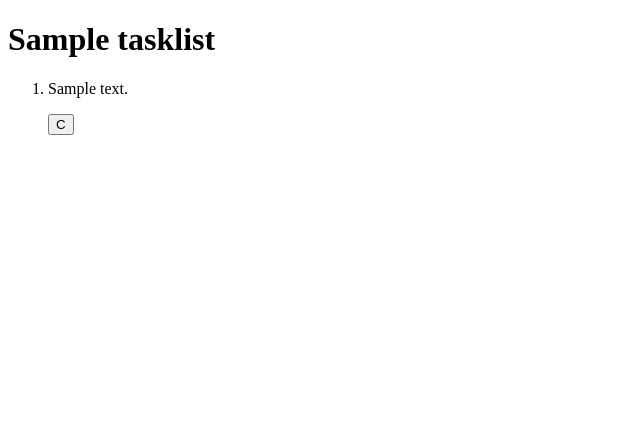
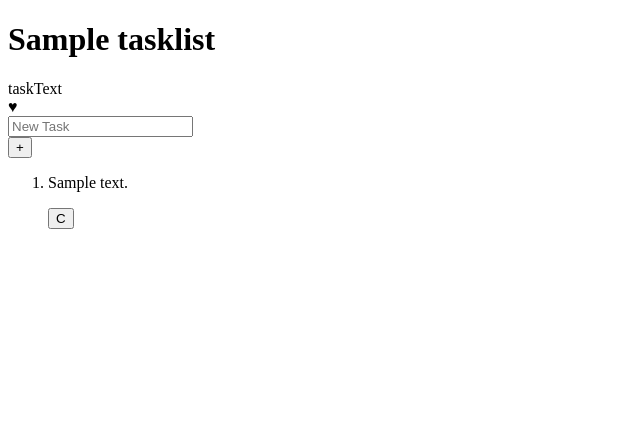
Before and after one commit to syminical/BeyondMD-dockerized-Django-Postgres-Twilio-App, a Django app: page /list/1 in a window 1280 px wide. Shown: the top 428 px of the page, without its empty margins (0-640 px from the left). Run offline with Django 3.2, Linux system fonts and the light colour scheme; tables that the repository leaves empty hold one stand-in row (values such as "Sample post").

Commit message:
implemented user story 1(Tasks)
Added a form in list.html to enable new task additions, and a new view (addTask) to handle it.

```diff
--- a/notes/templates/notes/list.html
+++ b/notes/templates/notes/list.html
@@ -21,6 +21,31 @@
       <div class="d-flex justify-content-center align-items-center" style="height: 100vh;">
         <div class="text-center">
             <h1>{{ tasklist.name }}</h1>
+            <div class="new-list">
+                {% if error_message %}
+                    <p>{{ error_message }}</p>
+                {% endif %}
+                <form class="row row-cols-lg-auto g-3 align-items-center" action="{% url 'notes:addTask' tasklist.id %}" method="post">
+                    {% csrf_token %}
+                    <div class="col-12">
+                      <label class="visually-hidden" for="inlineFormInputGroupTaskText">taskText</label>
+                      <div class="input-group">
+                        <div class="input-group-text">♥</div>
+                        <input
+                          type="text"
+                          class="form-control"
+                          id="inlineFormInputGroupTaskText"
+                          placeholder="New Task"
+                          name='newTaskText'
+                        />
+                      </div>
+                    </div>
+                    <div class="col-12">
+                        <button type="submit" class="btn btn-primary">+</button>
+                    </div>
+                </form>
+            </div>
+            <div class="tasks">
                 {% if tasklist.tasks > 0 %}
                     <ol>
                         {% for task in tasklist.task_set.all %}
@@ -43,6 +68,7 @@
             </div>
         </div>
       </div>
+    </div>
     <!-- End your project here-->
 
     <!-- MDB -->
--- a/notes/urls.py
+++ b/notes/urls.py
@@ -12,5 +12,6 @@ urlpatterns = [
     path('renameList/<int:pk>', views.RenameListView.as_view(), name='renameList'),
     path('updateListName/<int:list_id>', views.updateListName, name='updateListName'),
     # tasks
-    path('toggleTask/<int:tasklist_id>/<int:task_id>', views.toggleTask, name='toggleTask')
+    path('toggleTask/<int:tasklist_id>/<int:task_id>', views.toggleTask, name='toggleTask'),
+    path('addTask/<int:tasklist_id>', views.addTask, name='addTask')
 ]
--- a/notes/views.py
+++ b/notes/views.py
@@ -77,3 +77,24 @@ def toggleTask(request, tasklist_id, task_id):
     task.completed = not task.completed
     task.save()
     return HttpResponseRedirect(reverse('notes:list', args=[tasklist_id]))
+
+def addTask(request, tasklist_id):
+    if request.POST['newTaskText']:
+        # this should be sanitized :(
+        new_task_text = request.POST['newTaskText']
+        if  len(new_task_text) <= Task._meta.get_field('text').max_length:
+            # user access should be checked
+            l = get_object_or_404(TaskList, pk=tasklist_id) # make sure list exists
+            t = Task(task_list=l, text=new_task_text)
+            t.save()
+            return HttpResponseRedirect(reverse('notes:list', args=[tasklist_id]))
+        else:
+            return render(request, 'notes/list.html', {
+                'error_message': "That is too long! (max 120 characters)",
+                'tasklist': get_object_or_404(TaskList, pk=tasklist_id)
+            })
+    else:
+        return render(request, 'notes/list.html', {
+            'error_message': "Please enter some text for the new task!",
+            'tasklist': get_object_or_404(TaskList, pk=tasklist_id)
+        })
```
Also changed, not shown: documentation/userStories.md (+1 -0 lines). Lines whose indentation alone changed are shown as unchanged.
